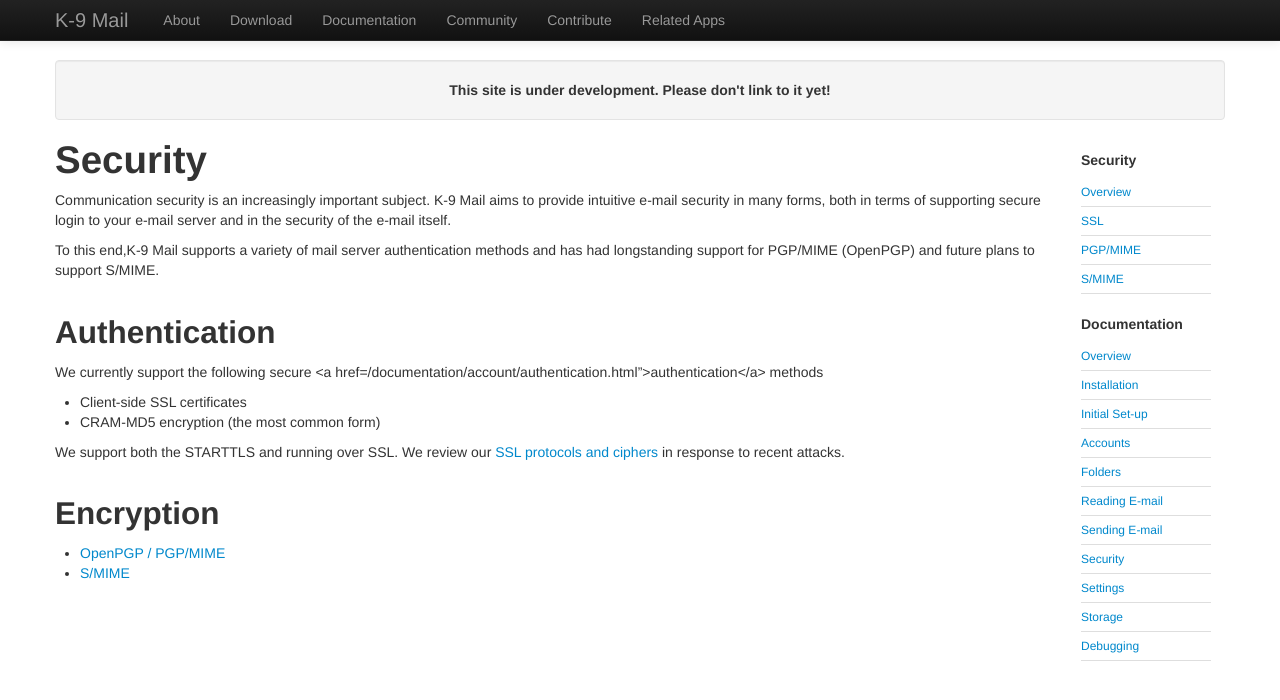
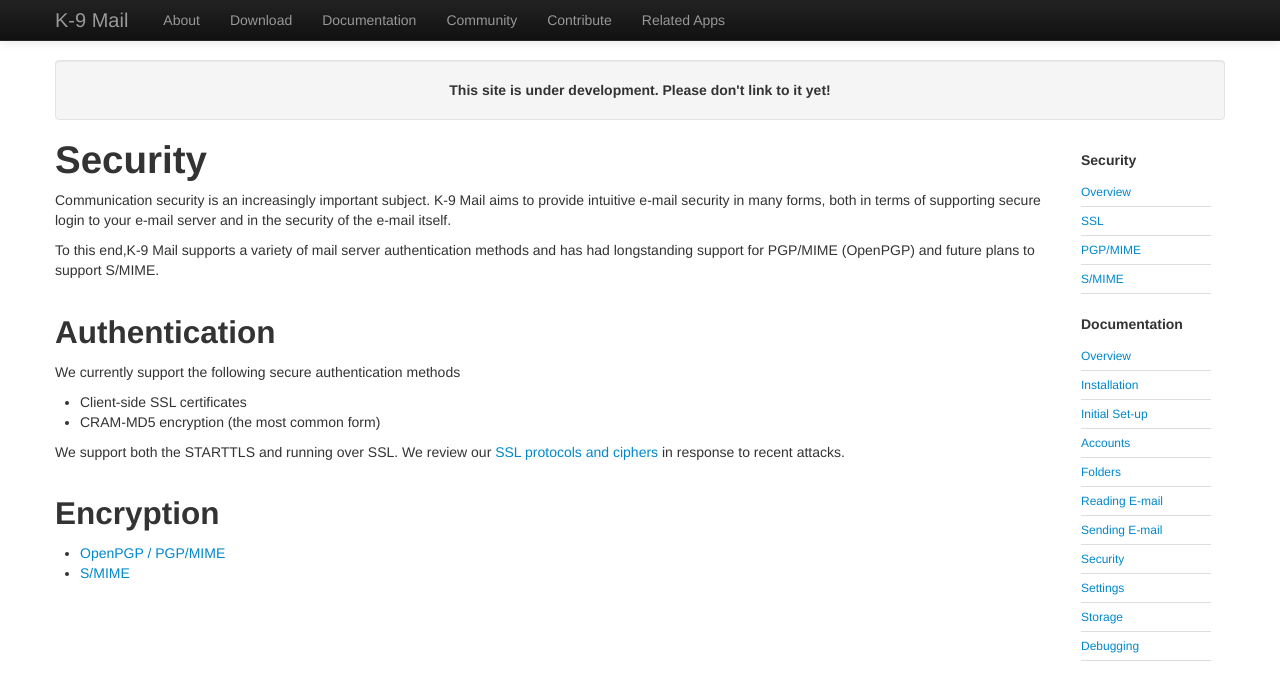
Before and after one commit to k9mail/k9mail.app, a Jekyll site: the page built from documentation/security.md, in a window 1280 px wide. Shown: the top 700 px of the page. Built offline with Jekyll 4.4.1, drawn with Linux system fonts in a browser that asks for light colours; nearby versions of some CDN libraries; part of the change alters nothing that is shown.

Commit message:
Removing broken link

```diff
--- a/documentation/security.md
+++ b/documentation/security.md
@@ -17,7 +17,7 @@ To this end,K-9 Mail supports a variety of mail server authentication methods an
 
 ## Authentication
 
-We currently support the following secure <a href=/documentation/account/authentication.html">authentication</a> methods
+We currently support the following secure authentication methods
 
 * Client-side SSL certificates
 * CRAM-MD5 encryption (the most common form)
```
